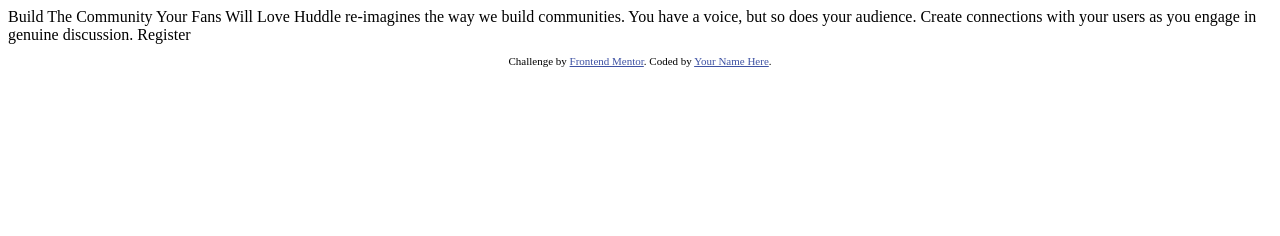
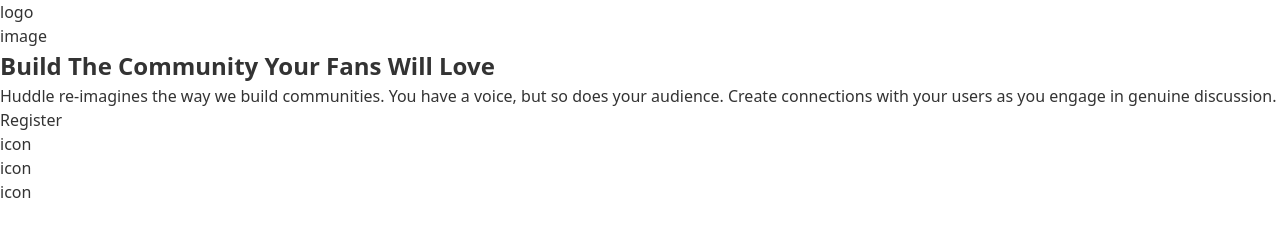
Before and after one commit to KarlaXBT/huddle-landing-page-main, a plain HTML site: page index.html in a window 1280 px wide. Drawn offline with Linux system fonts and the light colour scheme.

Commit message:
Created HTML structure and classes

```diff
--- /dev/null
+++ b/base.css
@@ -0,0 +1,101 @@
+/* -------------------------------------
+   🌐 BASE STYLES (80/20) FOR ANY PROJECT
+   Copy this into base.css or top of main.css
+------------------------------------- */
+
+/* 1. Box-sizing reset — essential layout fix */
+*,
+*::before,
+*::after {
+  box-sizing: border-box;
+  /* Ensures padding/border stay inside the element's width/height */
+}
+
+/* 2. Remove default margin and padding from common elements */
+body,
+h1,
+h2,
+h3,
+h4,
+p,
+figure,
+blockquote,
+dl,
+dd {
+  margin: 0;
+  padding: 0;
+  /* Gives you full control over spacing */
+}
+
+/* 3. Body base styles */
+body {
+  font-family: system-ui, sans-serif;
+  font-size: 16px;
+  line-height: 1.5;
+  color: #333;
+  background-color: #fff;
+  min-height: 100vh;
+  -webkit-font-smoothing: antialiased;
+  -moz-osx-font-smoothing: grayscale;
+  /* Sets clean defaults for text, spacing, background */
+}
+
+/* 4. Make images, videos, etc. responsive by default */
+img,
+picture,
+video,
+canvas,
+svg {
+  display: block;
+  max-width: 100%;
+  height: auto;
+  /* Prevents overflow, maintains aspect ratio */
+}
+
+/* 5. Remove default styles from lists */
+ul,
+ol {
+  list-style: none;
+  margin: 0;
+  padding: 0;
+  /* You can style your own bullets if needed */
+}
+
+/* 6. Remove default link styles */
+a {
+  text-decoration: none;
+  color: inherit;
+  /* Prevents ugly blue underlines unless you want them */
+}
+
+/* 7. Reset buttons and form inputs */
+button,
+input,
+textarea,
+select {
+  font: inherit;
+  color: inherit;
+  background: none;
+  border: none;
+  outline: none;
+  padding: 0;
+  margin: 0;
+  /* Makes them look neutral so you can style as you like */
+}
+
+/* 8. Cursor for buttons */
+button {
+  cursor: pointer;
+  /* Makes buttons behave like clickable elements */
+}
+
+/* 9. Prevent iOS font size scaling on rotation */
+html {
+  -webkit-text-size-adjust: 100%;
+}
+
+/* 10. Set base font size in rem if preferred */
+html {
+  font-size: 62.5%; /* 16px */
+  /* You can scale this down at smaller breakpoints for responsive typography */
+}
--- a/index.html
+++ b/index.html
@@ -1,33 +1,46 @@
 <!DOCTYPE html>
 <html lang="en">
   <head>
-  <meta charset="UTF-8">
-  <meta name="viewport" content="width=device-width, initial-scale=1.0"> <!-- displays site properly based on user's device -->
+    <meta charset="UTF-8" />
+    <meta name="viewport" content="width=device-width, initial-scale=1.0" />
+    <!-- displays site properly based on user's device -->
 
-  <link rel="icon" type="image/png" sizes="32x32" href="./images/favicon-32x32.png">
+    <link
+      rel="icon"
+      type="image/png"
+      sizes="32x32"
+      href="./images/favicon-32x32.png"
+    />
 
-  <title>Frontend Mentor | Huddle landing page with single introductory section</title>
+    <title>
+      Frontend Mentor | Huddle landing page with single introductory section
+    </title>
 
-  <!-- Feel free to remove these styles or customise in your own stylesheet 👍 -->
-  <style>
-    .attribution { font-size: 11px; text-align: center; }
-    .attribution a { color: hsl(228, 45%, 44%); }
-  </style>
+    <link rel="stylesheet" href="base.css" />
+    <link rel="stylesheet" href="style.css" />
   </head>
   <body>
-
+    <main class="landing-page">
+      <header class="landing-page__header">logo</header>
+      <section class="landing-page__hero">
+        <div class="landing-page__img-box">image</div>
+        <div class="landing-page__content">
+          <h1 class="landing-page__title">
             Build The Community Your Fans Will Love
-
-  Huddle re-imagines the way we build communities. You have a voice, but so does your audience.
-  Create connections with your users as you engage in genuine discussion.
-
-  Register
-
-  <footer>
-    <p class="attribution">
-      Challenge by <a href="https://www.frontendmentor.io?ref=challenge" target="_blank">Frontend Mentor</a>.
-      Coded by <a href="#">Your Name Here</a>.
+          </h1>
+          <p class="landing-page__description">
+            Huddle re-imagines the way we build communities. You have a voice,
+            but so does your audience. Create connections with your users as you
+            engage in genuine discussion.
           </p>
+          <button class="landing-page__btn">Register</button>
+        </div>
+      </section>
+      <footer class="landing-page__footer">
+        <div class="landing-page__social-icon">icon</div>
+        <div class="landing-page__social-icon">icon</div>
+        <div class="landing-page__social-icon">icon</div>
       </footer>
+    </main>
   </body>
 </html>
```
Also changed, not shown: style.css (added). Lines whose indentation alone changed are shown as unchanged.
